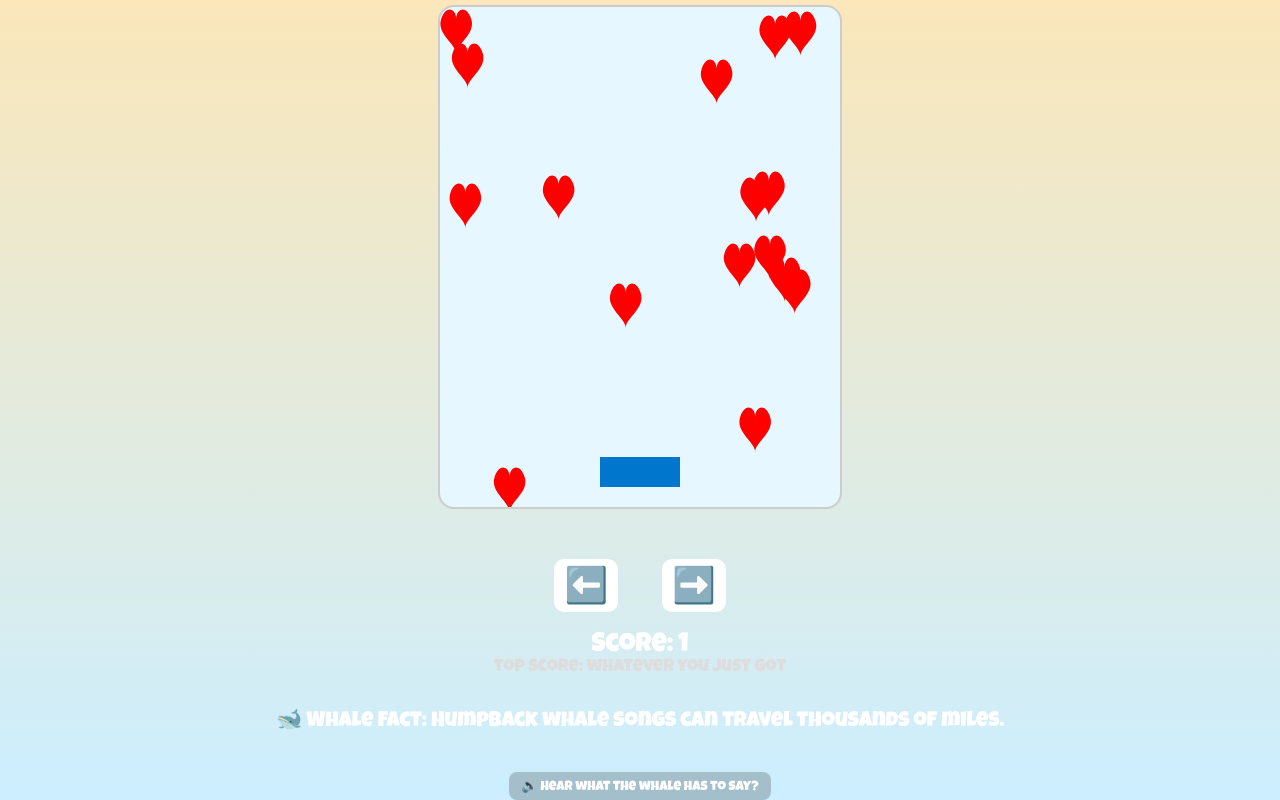
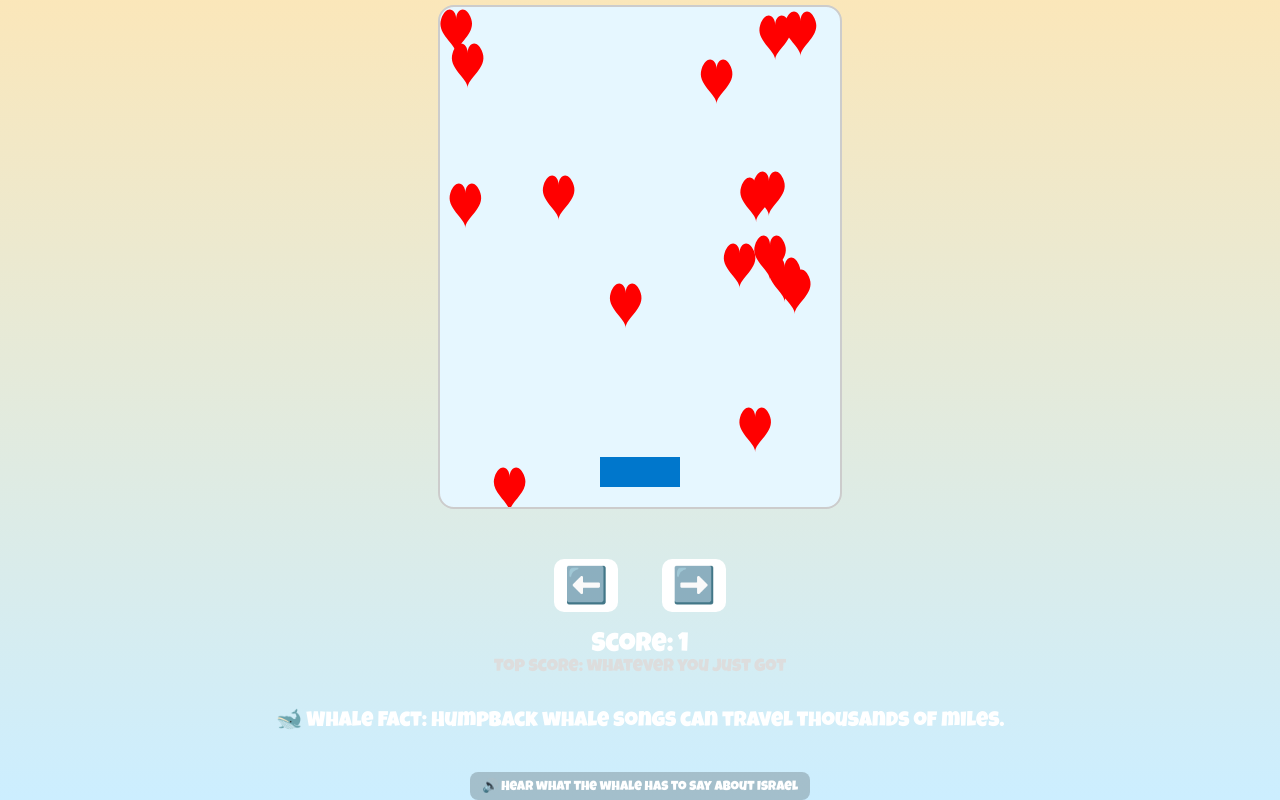
Before and after one commit to Forte2/her-countdown, a plain HTML site: page index.html in a window 1280 px wide. Shown: the part 953-1753 px from the top of the page. Drawn offline with Linux system fonts and the light colour scheme; no server answers.

Commit message:
Update index.html

```diff
--- a/index.html
+++ b/index.html
@@ -266,7 +266,7 @@ input, button {
 
 <div id="daily-fact">🐋 Whale Fact: Loading...</div>
 <div class="whale-sound">
-  <button onclick="playWhaleSound()">🔊 Hear what the whale has to say?</button>
+  <button onclick="playWhaleSound()">🔊 Hear what the whale has to say about Israel</button>
 </div>
 
 <script>
```
